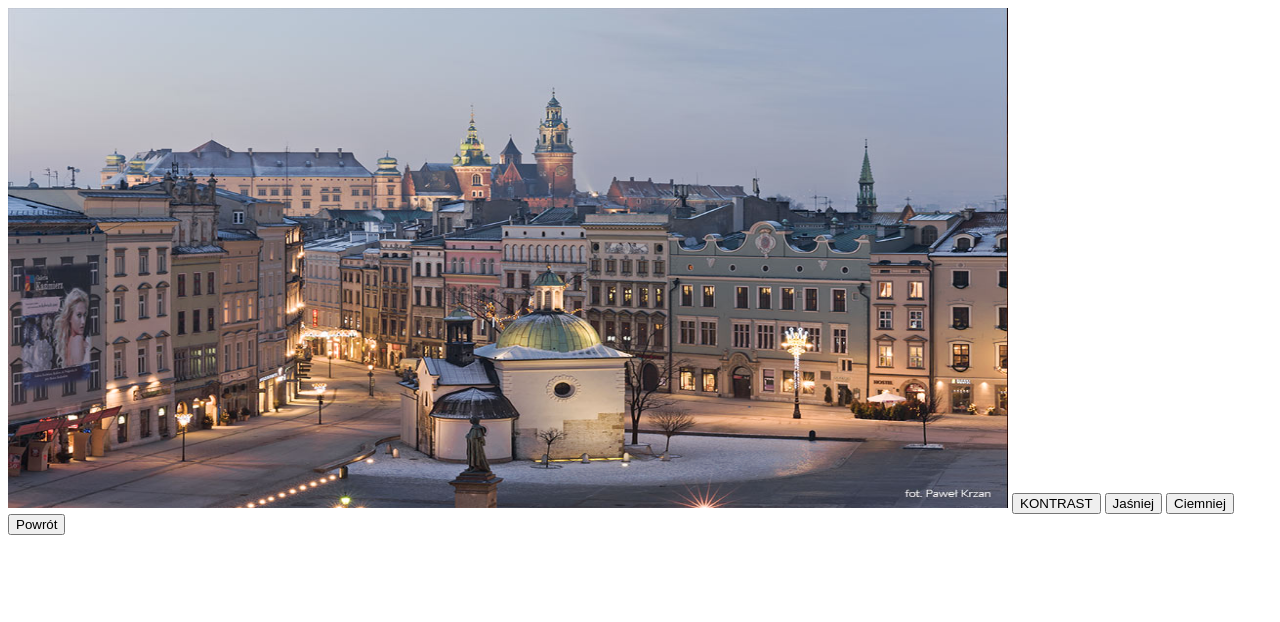
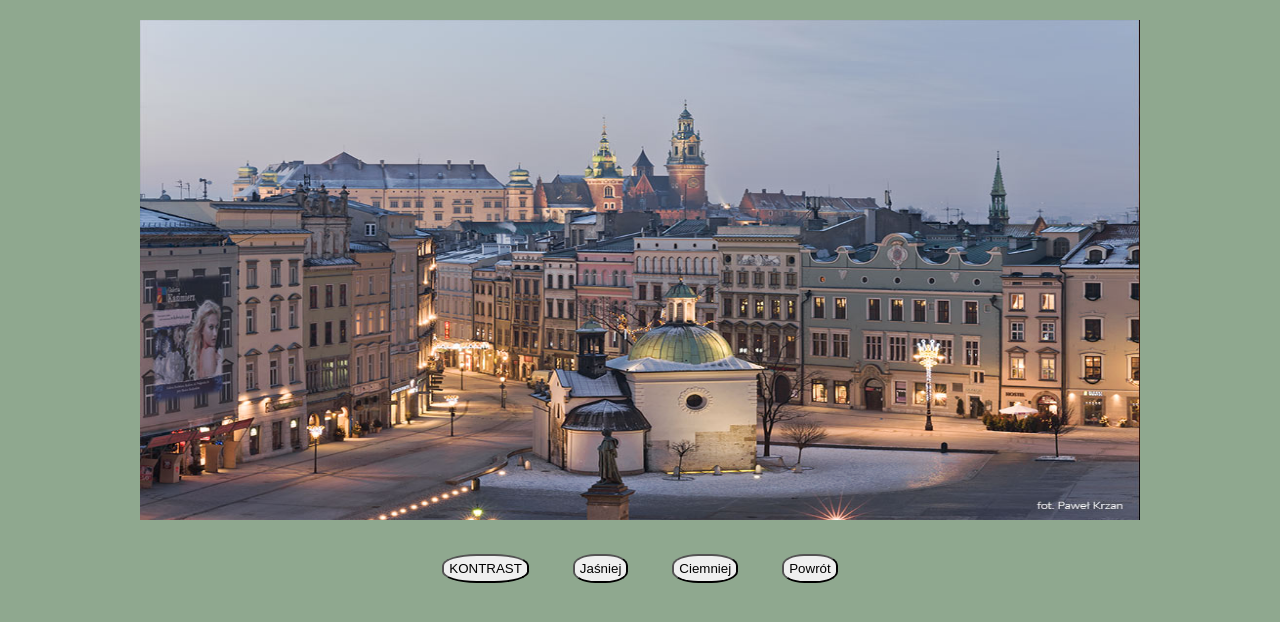
Before and after one commit to JaBeBe/lab2, a plain HTML site: page index.html in a window 1280 px wide. Both pictures are taken after a click on the button "KONTRAST". Drawn offline with Linux system fonts and the light colour scheme.

Commit message:
stylizowanie lab2

```diff
--- a/index.html
+++ b/index.html
@@ -1,152 +1,27 @@
 <!DOCTYPE html>
 <html lang="en">
+
 <head>
     <meta charset="UTF-8">
     <meta name="viewport" content="width=device-width, initial-scale=1.0">
     <meta http-equiv="X-UA-Compatible" content="ie=edge">
     <title>Document</title>
+    <link rel="stylesheet" href="style.css">
 </head>
+
 <body>
-    <canvas width="1000" height="500" id="ps"></canvas>
+    <div id="container">
+        <canvas width="1000" height="500" id="ps"></canvas>
 
-    <button id="kontrast">KONTRAST</button>
-    <button id="bright">Jaśniej</button>
-    <button id="darker">Ciemniej</button>
-    <button id="def">Powrót</button>
+        <div id="buttons">
+            <button id="kontrast">KONTRAST</button>
+            <button id="bright">Jaśniej</button>
+            <button id="darker">Ciemniej</button>
+            <button id="def">Powrót</button>
+        </div>
+    </div>
 
+    <script src="script.js"></script>
+</body>
 
-    <script>
-        let canvas=document.querySelector('#ps')
-
-        let ctx = canvas.getContext('2d')
-        const imgSrc = 'pobrane.jpg'
-
-        let img=new Image()
-
-        img.src = imgSrc
-        img.addEventListener('load',()=>{
-            ctx.drawImage(img,0,0, canvas.width, canvas.height)
-        })
-
-        document.querySelector('#kontrast')
-        .addEventListener('click', ()=>{contrast(30)})
-
-        document.querySelector('#bright')
-        .addEventListener('click',()=>{brightness(2)})
-
-        document.querySelector('#def')
-        .addEventListener('click',()=>{defImage()})
-
-        document.querySelector('#darker')
-        .addEventListener('click',()=>{darknest(2)})
-
-        function contrast(factor)
-        {
-           //pobranie pixeli z canvas
-           let imgData = ctx.getImageData(0, 0, canvas.width, canvas.height)
-            //modyfikacja pikseli
-           for(let i=0;i<imgData.data.length;i+=4)
-           {
-
-                if(imgData.data[i]>128)
-                {
-                    imgData.data[i]+=factor-27
-                }
-                if(imgData.data[i]<120)
-                {
-                    imgData.data[i]-=factor-28
-                }
-
-                if(imgData.data[i+1]>128)
-                {
-                    imgData.data[i+1]+=factor-28
-                }
-                if(imgData.data[i+1]<120)
-                {
-                    imgData.data[i+1]-=factor-28
-                }
-
-                if(imgData.data[i+2]>128)
-                {
-                    imgData.data[i+2]+=factor-29
-                }
-                if(imgData.data[i+2]<120)
-                {
-                    imgData.data[i+2]-=factor-28
-                }
-
-           }
-            ctx.putImageData(imgData,0,0)
-            console.log(imgData)
-        }
-
-        function brightness(factor){
-            let imgData=ctx.getImageData(0, 0, canvas.width, canvas.height)
-
-            for(let i=0; i<imgData.data.length; i+=4){
-
-                if(imgData.data[i]>124){
-                    imgData.data[i]+=factor+12
-                }
-                if(imgData.data[i]<124){
-                    imgData.data[i]+=factor+10
-                }
-
-                if(imgData.data[i+1]>124){
-                    imgData.data[i+1]+=factor+12
-                }
-                if(imgData.data[i+1]<124){
-                    imgData.data[i+1]+=factor+10
-                }
-
-                if(imgData.data[i+2]>124){
-                    imgData.data[i+2]+=factor+12
-                }
-                if(imgData.data[i+2]<124){
-                    imgData.data[i+2]+=factor+10
-                }
-            }
-            ctx.putImageData(imgData, 0, 0)
-            console.log(imgData)
-        }
-
-        function darknest(factor){
-            let imgData = ctx.getImageData(0, 0, canvas.width, canvas.height)
-
-            for(let i=0;i<imgData.data.length;i+=4){
-                if(imgData.data[i]>124){
-                    imgData.data[i]-=factor+12
-                }
-                if(imgData.data[i]<124){
-                    imgData.data[i]-=factor+10
-                }
-
-                if(imgData.data[i+1]>124){
-                    imgData.data[i+1]-=factor+12
-                }
-                if(imgData.data[i+1]<124){
-                    imgData.data[i+1]-=factor+10
-                }
-
-                if(imgData.data[i+2]>124){
-                    imgData.data[i+2]-=factor+12
-                }
-                if(imgData.data[i+2]<124){
-                    imgData.data[i+2]-=factor+10
-                }
-            }
-            ctx.putImageData(imgData,0,0)
-            console.log(imgData)
-
-        }
-
-        function defImage(masterImgData){
-            img.src = imgSrc
-            img.addEventListener('load',()=>{
-                ctx.drawImage(img,0,0, canvas.width, canvas.height)
-            })
-        }
-
-    </script>
-</body>
 </html>
--- /dev/null
+++ b/script.js
@@ -0,0 +1,122 @@
+let canvas = document.querySelector('#ps')
+
+let ctx = canvas.getContext('2d')
+const imgSrc = 'img/pobrane.jpg'
+
+let img = new Image()
+
+img.src = imgSrc
+img.addEventListener('load', () => {
+    ctx.drawImage(img, 0, 0, canvas.width, canvas.height)
+})
+
+document.querySelector('#kontrast')
+    .addEventListener('click', () => { contrast(30) })
+
+document.querySelector('#bright')
+    .addEventListener('click', () => { brightness(2) })
+
+document.querySelector('#def')
+    .addEventListener('click', () => { defImage() })
+
+document.querySelector('#darker')
+    .addEventListener('click', () => { darknest(2) })
+
+function contrast(factor) {
+    //pobranie pixeli z canvas
+    let imgData = ctx.getImageData(0, 0, canvas.width, canvas.height)
+    //modyfikacja pikseli
+    for (let i = 0; i < imgData.data.length; i += 4) {
+
+        if (imgData.data[i] > 128) {
+            imgData.data[i] += factor - 27
+        }
+        if (imgData.data[i] < 120) {
+            imgData.data[i] -= factor - 28
+        }
+
+        if (imgData.data[i + 1] > 128) {
+            imgData.data[i + 1] += factor - 28
+        }
+        if (imgData.data[i + 1] < 120) {
+            imgData.data[i + 1] -= factor - 28
+        }
+
+        if (imgData.data[i + 2] > 128) {
+            imgData.data[i + 2] += factor - 29
+        }
+        if (imgData.data[i + 2] < 120) {
+            imgData.data[i + 2] -= factor - 28
+        }
+
+    }
+    ctx.putImageData(imgData, 0, 0)
+    console.log(imgData)
+}
+
+function brightness(factor) {
+    let imgData = ctx.getImageData(0, 0, canvas.width, canvas.height)
+
+    for (let i = 0; i < imgData.data.length; i += 4) {
+
+        if (imgData.data[i] > 124) {
+            imgData.data[i] += factor + 12
+        }
+        if (imgData.data[i] < 124) {
+            imgData.data[i] += factor + 10
+        }
+
+        if (imgData.data[i + 1] > 124) {
+            imgData.data[i + 1] += factor + 12
+        }
+        if (imgData.data[i + 1] < 124) {
+            imgData.data[i + 1] += factor + 10
+        }
+
+        if (imgData.data[i + 2] > 124) {
+            imgData.data[i + 2] += factor + 12
+        }
+        if (imgData.data[i + 2] < 124) {
+            imgData.data[i + 2] += factor + 10
+        }
+    }
+    ctx.putImageData(imgData, 0, 0)
+    console.log(imgData)
+}
+
+function darknest(factor) {
+    let imgData = ctx.getImageData(0, 0, canvas.width, canvas.height)
+
+    for (let i = 0; i < imgData.data.length; i += 4) {
+        if (imgData.data[i] > 124) {
+            imgData.data[i] -= factor + 12
+        }
+        if (imgData.data[i] < 124) {
+            imgData.data[i] -= factor + 10
+        }
+
+        if (imgData.data[i + 1] > 124) {
+            imgData.data[i + 1] -= factor + 12
+        }
+        if (imgData.data[i + 1] < 124) {
+            imgData.data[i + 1] -= factor + 10
+        }
+
+        if (imgData.data[i + 2] > 124) {
+            imgData.data[i + 2] -= factor + 12
+        }
+        if (imgData.data[i + 2] < 124) {
+            imgData.data[i + 2] -= factor + 10
+        }
+    }
+    ctx.putImageData(imgData, 0, 0)
+    console.log(imgData)
+
+}
+
+function defImage(masterImgData) {
+    img.src = imgSrc
+    img.addEventListener('load', () => {
+        ctx.drawImage(img, 0, 0, canvas.width, canvas.height)
+    })
+}
--- /dev/null
+++ b/style.css
@@ -0,0 +1,23 @@
+body{
+margin: 0;
+box-sizing: border-box;
+display: flex;
+background: #8fa88f;
+}
+#container{
+    margin-left: auto;
+    margin-right: auto;
+    height: 100vh;
+}
+#ps{
+margin-top: 20px;
+margin-bottom: 10px;
+}
+#buttons{
+    text-align: center;
+}
+button{
+    margin: 2%;
+    padding: 5px;
+    border-radius: 40%;
+}
```
Also changed, not shown: img/pobrane.jpg (renamed from pobrane.jpg).
